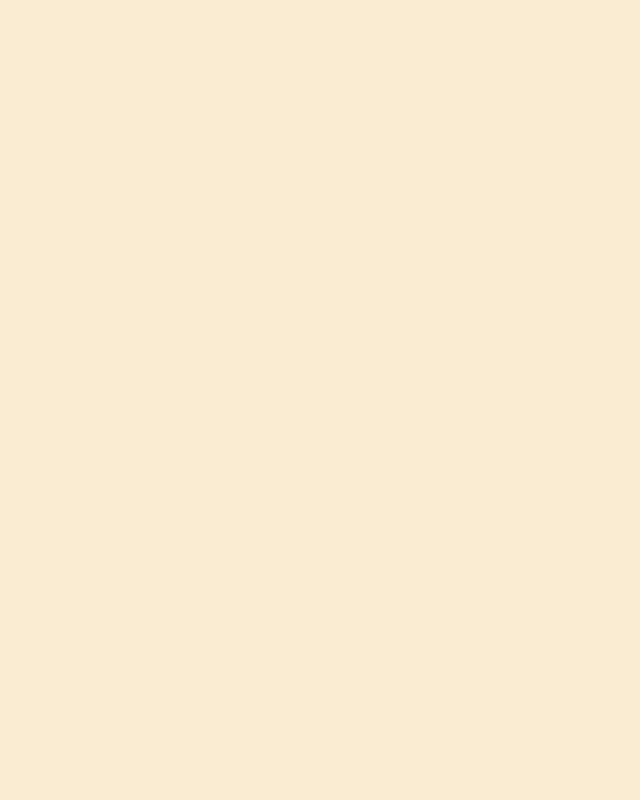
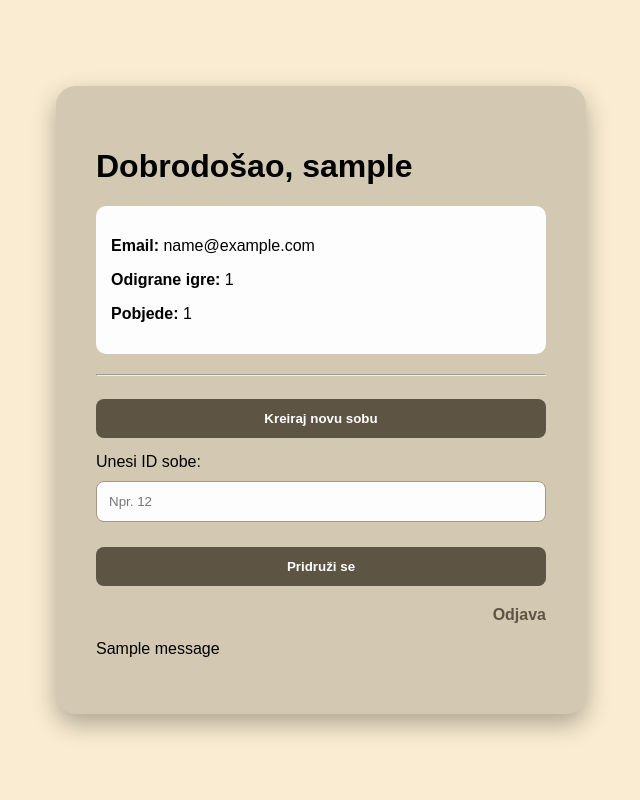
Before and after one commit to pozoj3/bela_projekt, a Flask app: page /lobby in a window 1280 px wide. Before the commit the part shown is empty. Shown: the whole page, without its empty margins (319-959 px from the left). Run offline with Flask 3, Linux system fonts and the light colour scheme; the visitor is signed in with stand-in values (Sample User, id 1); tables that the repository leaves empty hold one stand-in row (values such as "Sample post"); one stand-in notice (Sample message) is shown; parts of the project's set-up code (start-up, migrations or seed data) failed here and were passed over.

Commit message:
popravljen lobby.html

```diff
--- a/static/style.css
+++ b/static/style.css
@@ -58,3 +58,49 @@ button {
 button:hover {
     background-color: #3e382d;
 }
+
+/*Lobby*/
+
+.lobby-wrapper {
+    display: flex;
+    justify-content: center;
+    align-items: center;
+    min-height: 100vh;
+    background-color: #f9ecd2;
+}
+
+.lobby-box {
+    background-color: #d3c8b2;
+    padding: 40px;
+    border-radius: 20px;
+    width: 450px;
+    box-shadow: 0 10px 25px rgba(0,0,0,0.3);
+}
+
+.stats-box {
+    background-color: #fdfdfd;
+    padding: 15px;
+    border-radius: 10px;
+    margin-bottom: 20px;
+}
+
+.actions {
+    display: flex;
+    flex-direction: column;
+    gap: 15px;
+}
+
+.logout {
+    margin-top: 20px;
+    text-align: right;
+}
+
+.logout-btn {
+    text-decoration: none;
+    color: #5d5444;
+    font-weight: bold;
+}
+
+.logout-btn:hover {
+    text-decoration: underline;
+}
--- a/templates/lobby.html
+++ b/templates/lobby.html
@@ -1,15 +1,66 @@
 <!DOCTYPE html>
 <html lang="hr">
+<head>
+    <meta charset="UTF-8">
+    <title>BELA - Lobby</title>
+    <link rel="stylesheet" href="static/style.css">
+</head>
 
-    <head>
+<body>
 
-    <title>BELA APLIKACIJA</title>
-    <link rel="stylesheet" href="static/style.css">
+<div class="lobby-wrapper">
 
-    </head>
+    <div class="lobby-box">
 
-    <body>
+        <h1>Dobrodošao, {{ igrac.username }} </h1>
 
-    </body>
+        <div class="stats-box">
+            <p><strong>Email:</strong> {{ igrac.mail }}</p>
+            <p><strong>Odigrane igre:</strong> {{ igrac.br_odigranih }}</p>
+            <p><strong>Pobjede:</strong> {{ igrac.br_pobjeda }}</p>
+        </div>
 
+        <hr>
+
+        <div class="actions">
+
+            <form action="{{ url_for('lobby.kreiraj_sobu') }}" method="POST">
+                <button type="submit" class="btn-primary">
+                     Kreiraj novu sobu
+                </button>
+            </form>
+
+            <div class="join-room">
+                <form action="{{ url_for('lobby.pridruzi_se') }}" method="POST">
+                    <label>Unesi ID sobe:</label>
+                    <input type="number" name="id_sobe" placeholder="Npr. 12" required>
+                    <button type="submit" class="btn-secondary">
+                        Pridruži se
+                    </button>
+                </form>
+            </div>
+
+        </div>
+
+        <div class="logout">
+            <a href="{{ url_for('auth.logout') }}" class="logout-btn">
+                Odjava
+            </a>
+        </div>
+
+        {% with messages = get_flashed_messages() %}
+            {% if messages %}
+                <div class="flash-messages">
+                    {% for message in messages %}
+                        <p>{{ message }}</p>
+                    {% endfor %}
+                </div>
+            {% endif %}
+        {% endwith %}
+
+    </div>
+
+</div>
+
+</body>
 </html>
```
